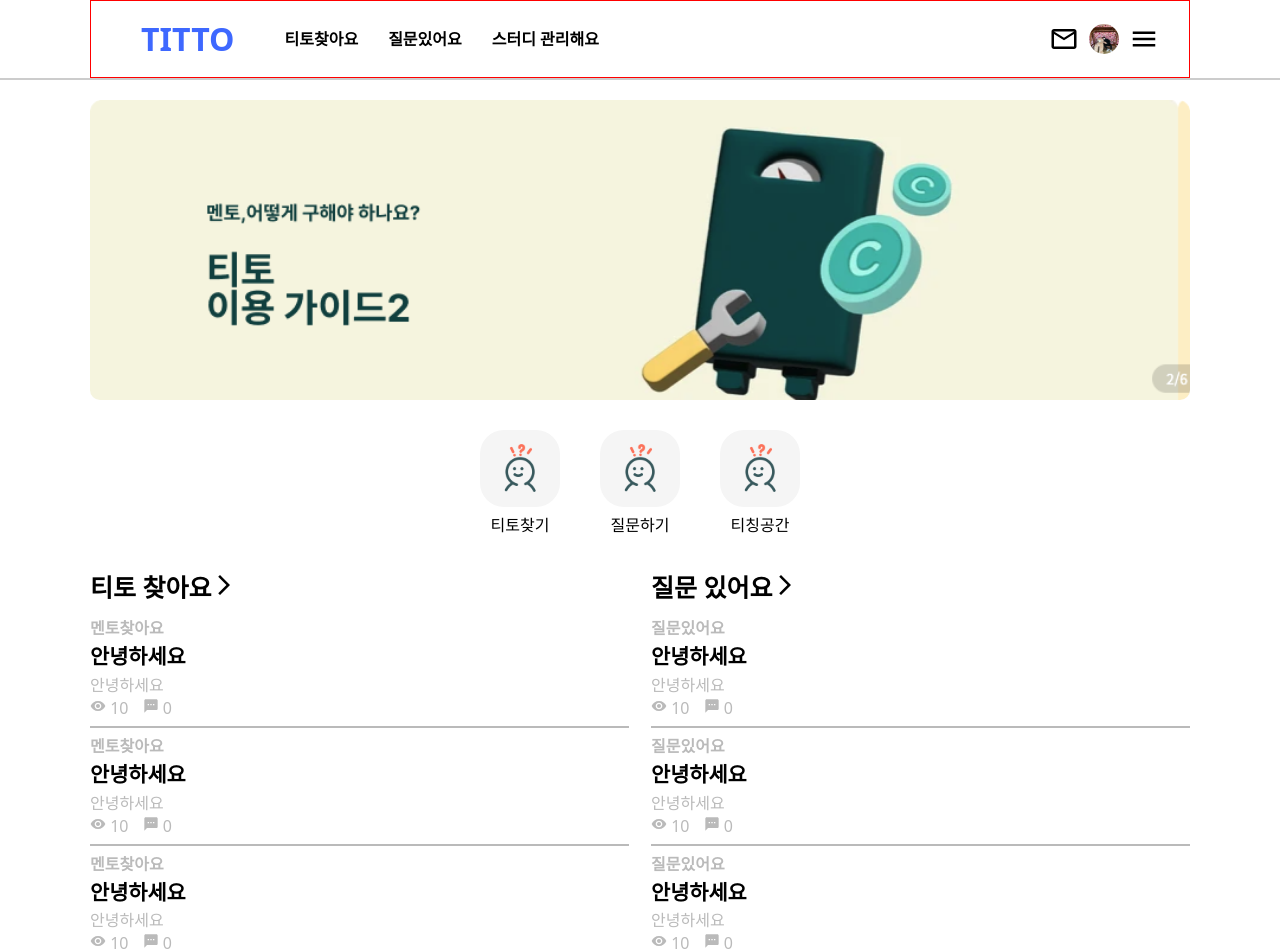
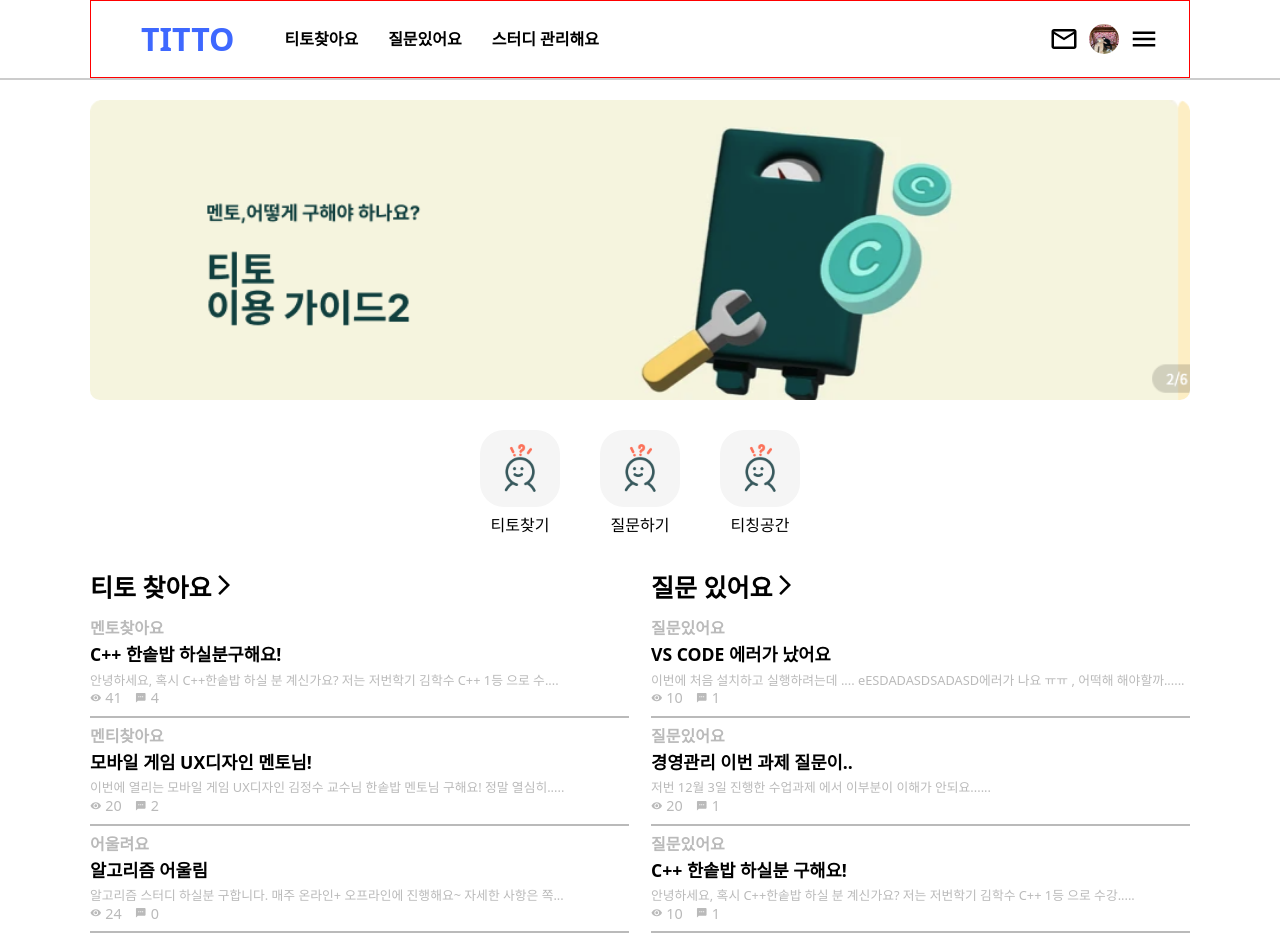
Before and after one commit to Zvckaya/TT_Frontend, a React (Vite) app: page / in a window 1280 px wide. Shown: the top 952 px of the page. Built offline with nearby package versions, Linux system fonts and the light colour scheme.

Commit message:
홈보드, 디테일 수정

```diff
--- a/src/components/home/board-detail.tsx
+++ b/src/components/home/board-detail.tsx
@@ -46,16 +46,20 @@ const BoardWrapper = styled.div`
   }
   .title {
     color: black;
-    font-size: 1.3em;
+    font-size: 1.1em;
   }
   .detail {
     font-weight: 100;
-    font-size: 1em;
+    font-size: 0.8em;
     padding-top: 10px;
     padding-bottom: 5px;
   }
   span {
     display: inline-block;
+  }
+  .show-comment {
+    font-size: 0.9em;
+    color: #bababa;
   }
 `;
 
@@ -74,10 +78,10 @@ const HBoardDetail = ({
       <br />
       <span className="detail">{detail}</span>
       <br />
-      <div>
-        <VisibilityIcon style={{ fontSize: "1em" }} /> {view}{" "}
+      <div className="show-comment">
+        <VisibilityIcon style={{ fontSize: "0.8em" }} /> {view}{" "}
         <div style={{ display: "inline-block", width: "10px" }}> </div>
-        <SmsIcon style={{ fontSize: "1em" }}></SmsIcon> {comment}
+        <SmsIcon style={{ fontSize: "0.8em" }}></SmsIcon> {comment}
       </div>
     </BoardWrapper>
   );
--- a/src/screens/home-screen.tsx
+++ b/src/screens/home-screen.tsx
@@ -71,23 +71,23 @@ const HomeScreen = () => {
           </span>
           <HBoarddetail
             category={0}
-            title="안녕하세요"
-            detail="안녕하세요"
-            view={10}
-            comment={0}
+            title="C++ 한솥밥 하실분구해요!"
+            detail="안녕하세요, 혹시 C++한솥밥 하실 분 계신가요? 저는 저번학기 김학수 C++ 1등 으로 수...."
+            view={41}
+            comment={4}
           ></HBoarddetail>
           <HBoarddetail
-            category={0}
-            title="안녕하세요"
-            detail="안녕하세요"
-            view={10}
-            comment={0}
+            category={1}
+            title="모바일 게임 UX디자인 멘토님!"
+            detail="이번에 열리는 모바일 게임 UX디자인 김정수 교수님 한솥밥 멘토님 구해요! 정말 열심히....."
+            view={20}
+            comment={2}
           ></HBoarddetail>
           <HBoarddetail
-            category={0}
-            title="안녕하세요"
-            detail="안녕하세요"
-            view={10}
+            category={2}
+            title="알고리즘 어울림"
+            detail="알고리즘 스터디 하실분 구합니다. 매주 온라인+ 오프라인에 진행해요~ 자세한 사항은 쪽..."
+            view={24}
             comment={0}
           ></HBoarddetail>
         </BoardDetail>
@@ -98,24 +98,24 @@ const HomeScreen = () => {
           </span>
           <HBoarddetail
             category={3}
-            title="안녕하세요"
-            detail="안녕하세요"
+            title="VS CODE 에러가 났어요 "
+            detail="이번에 처음 설치하고 실행하려는데 .... eESDADASDSADASD에러가 나요 ㅠㅠ , 어떡해 해야할까......"
             view={10}
-            comment={0}
+            comment={1}
           ></HBoarddetail>
           <HBoarddetail
             category={3}
-            title="안녕하세요"
-            detail="안녕하세요"
-            view={10}
-            comment={0}
+            title="경영관리 이번 과제 질문이.."
+            detail="저번 12월 3일 진행한 수업과제 에서 이부분이 이해가 안되요......"
+            view={20}
+            comment={1}
           ></HBoarddetail>
           <HBoarddetail
             category={3}
-            title="안녕하세요"
-            detail="안녕하세요"
+            title="C++ 한솥밥 하실분 구해요!"
+            detail="안녕하세요, 혹시 C++한솥밥 하실 분 계신가요? 저는 저번학기 김학수 C++ 1등 으로 수강....."
             view={10}
-            comment={0}
+            comment={1}
           ></HBoarddetail>
         </BoardDetail>
       </BoardWrapper>
```
